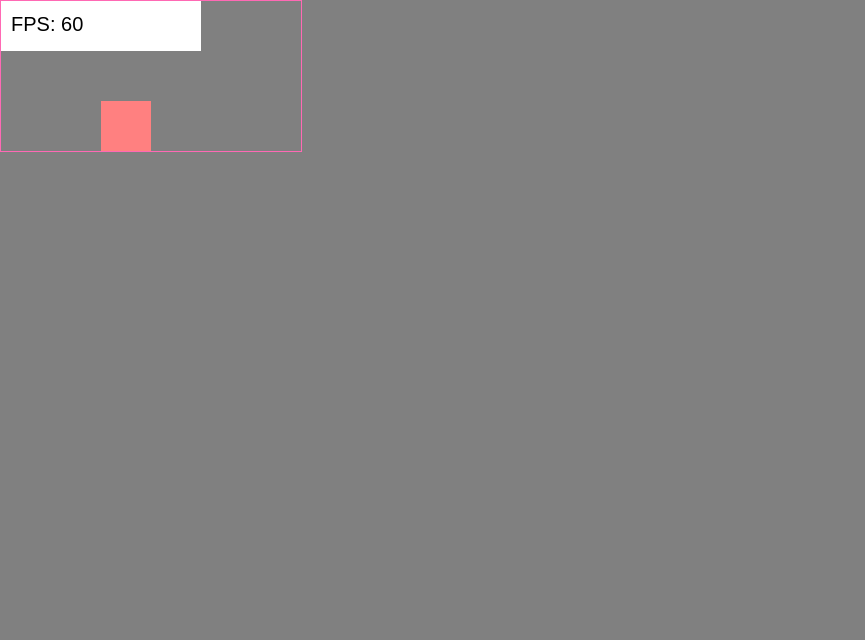
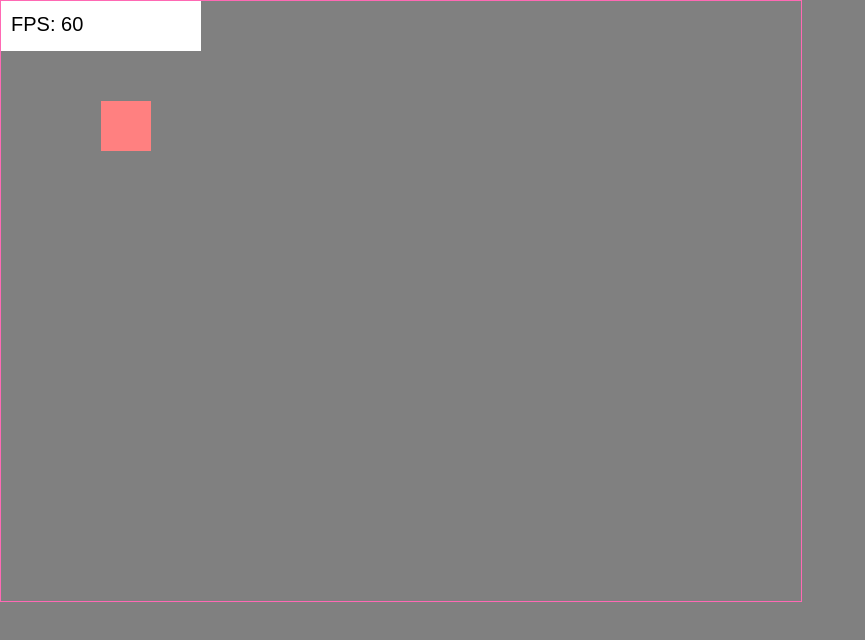
Before and after one commit to xintamosaik/gamedev1, a plain HTML site: page index.html in a window 1280 px wide. Shown: the whole page, without its empty margins (0-865 px from the left). Drawn offline with Linux system fonts and the light colour scheme.

Commit message:
save progress

```diff
--- a/index.html
+++ b/index.html
@@ -7,7 +7,7 @@
     <link rel="stylesheet" href="index.css">
 </head>
 <body style="margin: 0;">
-    <canvas id="game" style="border: 1px solid hotpink;">
+    <canvas id="game" width="800" height="600" style="border: 1px solid hotpink;">
 
     </canvas>
     <script src="index.js"></script>
--- a/index.js
+++ b/index.js
@@ -4,8 +4,6 @@ let delta = 0;
 let last = 0;
 let fps;
 let speed = 50;
-let rectX = 0.0;
-let rectY = 0.0;
 
 class Entity {
     constructor(id) {
@@ -66,6 +64,8 @@ class InputSystem {
         entities.forEach(entity => {
             const velocity = entity.getComponent('velocity');
             if (velocity) {
+                velocity.vx = 0;
+                velocity.vy = 0;
                 if (this.keys['ArrowUp']) velocity.vy = -1;
                 if (this.keys['ArrowDown']) velocity.vy = 1;
                 if (this.keys['ArrowLeft']) velocity.vx = -1;
@@ -93,7 +93,6 @@ class RenderSystem {
     }
 }
 
-// Create an entity and add components
 let player = new Entity(1);
 player.addComponent('position', new PositionComponent(100, 100));
 player.addComponent('velocity', new VelocityComponent(0, 0));
@@ -109,11 +108,9 @@ function gameLoop(timestamp) {
     last = timestamp;
     fps = Math.round(1 / delta);
 
-
     inputSystem.update(entities);
     movementSystem.update(entities, delta);
     renderSystem.update(entities);
-    // Display FPS on screen
     context.fillStyle = 'white';
     context.fillRect(0, 0, 200, 50);
     context.font = '20px Arial';
```
